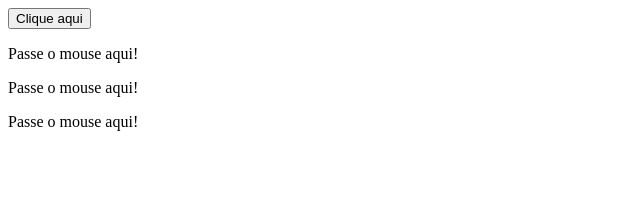
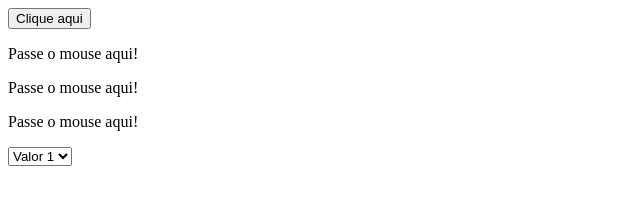
Before and after one commit to DiegoMaiaSantos/curso-javascript-innovation, a plain HTML site: page index.html in a window 1280 px wide. Shown: the whole page, without its empty margins (0-640 px from the left). Drawn offline with Linux system fonts and the light colour scheme.

Commit message:
Atualizações

```diff
--- a/index.html
+++ b/index.html
@@ -15,6 +15,11 @@
     <p id="mousemove" onmouseover="trocar(this)" onmouseout="voltar(this)" >Passe o mouse aqui!</p>
     <p id="mousemove2" onmouseover="trocar(this)" onmouseout="voltar(this)" >Passe o mouse aqui!</p>
     <p id="mousemove2" onmouseover="trocar(this)" onmouseout="voltar(this)" >Passe o mouse aqui!</p>
+    <select onchange="funcaoChange(this)">
+        <option value="1">Valor 1</option>
+        <option value="2">Valor 2</option>
+        <option value="3">Valor 3</option>
+    </select>
 
 </body>
 
--- a/js/main.js
+++ b/js/main.js
@@ -21,6 +21,10 @@ function voltar(elemento){
 
 function load(){
     alert('Página carregada!')
+}
+
+function funcaoChange(elemento){
+    console.log(elemento.value)
 }
 
 /*
```
